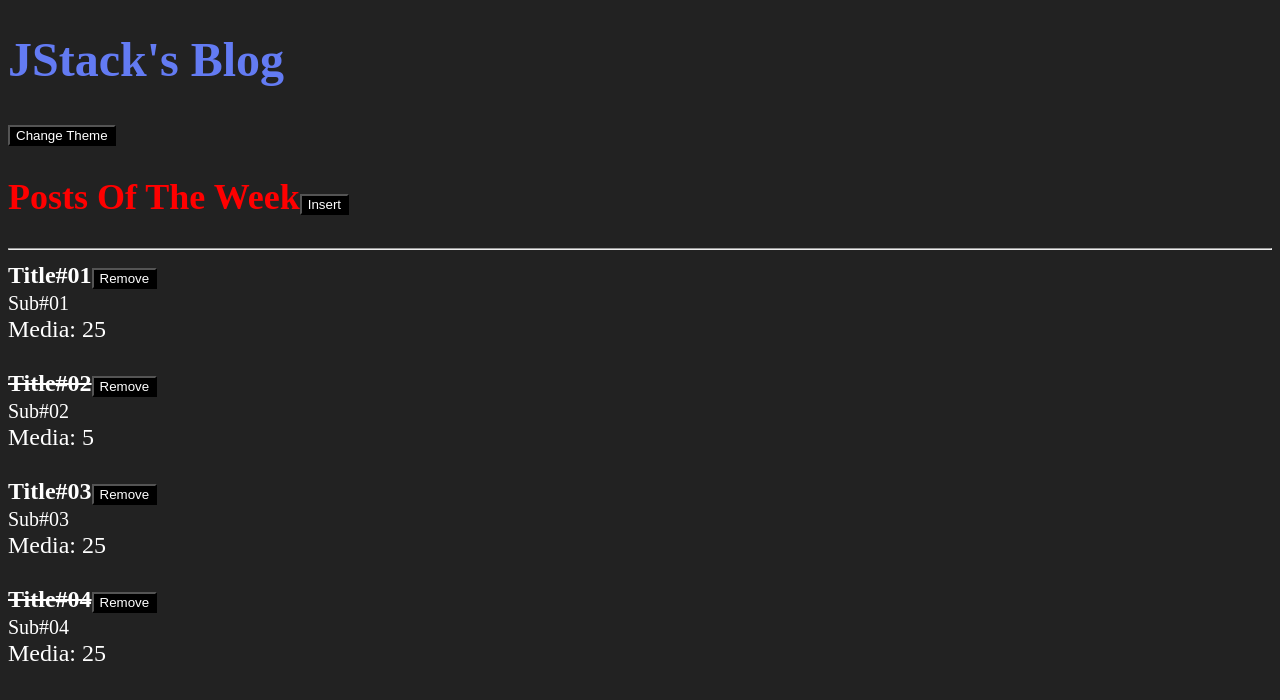
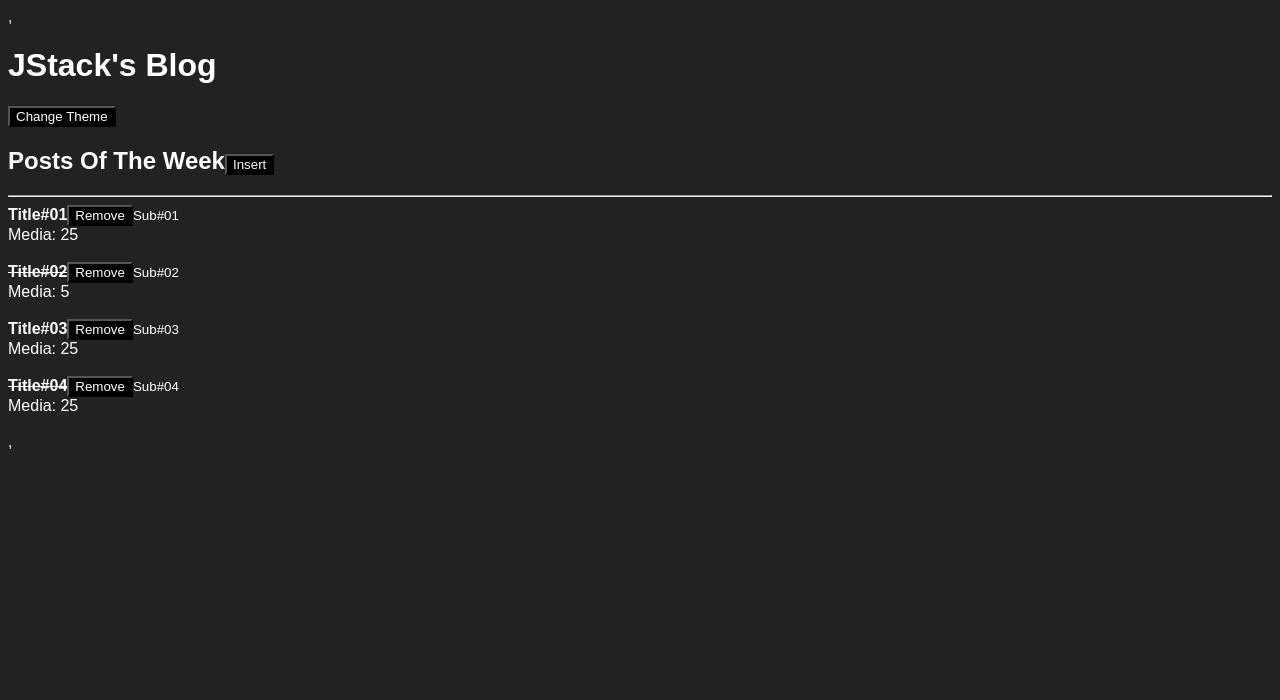
Before and after one commit to rsfbernardes/react-fundamentals, a React app: page / in a window 1280 px wide. Shown: the top 700 px of the page. Built offline with nearby package versions, Linux system fonts and the light colour scheme.

Commit message:
Styled Components Introduction

```diff
--- a/package.json
+++ b/package.json
@@ -24,6 +24,7 @@
     "babel-loader": "^8.2.3",
     "prop-types": "^15.8.1",
     "react": "^17.0.2",
-    "react-dom": "^17.0.2"
+    "react-dom": "^17.0.2",
+    "styled-components": "^5.3.3"
   }
 }
--- a/src/App.css
+++ /dev/null
@@ -1,3 +0,0 @@
-.title {
-  color: #f00;
-}
--- a/src/Header.css
+++ /dev/null
@@ -1,4 +0,0 @@
-.title {
-  color: #637BF3;
-
-}
--- a/src/App.js
+++ b/src/components/App/index.js
@@ -1,18 +1,16 @@
 import React, { useState } from "react";
 
-import Post from "./Post";
-import Header from "./Header";
-import Button from "./Button";
-import { ThemeProvider } from "./ThemeContext";
-
-import styles from './App.css';
+import Post from "../Post";
+import Header from "../Header";
+import Button from "../Button";
+import { ThemeProvider } from "../../context/ThemeContext";
 
 function App() {
   const [posts, setPosts] = useState([
-    { id: Math.random(), title: 'Title#01', subtitle: 'Sub#01', likes: 50, read: false },
-    { id: Math.random(), title: 'Title#02', subtitle: 'Sub#02', likes: 10, read: true },
-    { id: Math.random(), title: 'Title#03', subtitle: 'Sub#03', likes: 50, read: false },
-    { id: Math.random(), title: 'Title#04', subtitle: 'Sub#04', likes: 50, read: true },
+    { id: Math.random(), title: 'Title#01', subtitle: 'Sub#01', likes: 50, read: false, removed: true },
+    { id: Math.random(), title: 'Title#02', subtitle: 'Sub#02', likes: 10, read: true, removed: false },
+    { id: Math.random(), title: 'Title#03', subtitle: 'Sub#03', likes: 50, read: false, removed: false },
+    { id: Math.random(), title: 'Title#04', subtitle: 'Sub#04', likes: 50, read: true, removed: false },
   ]);
 
   function handleInsert() {
@@ -30,16 +28,16 @@ function App() {
 
   function handleRemovePost(postId) {
     setPosts(
-      (prevState) => prevState.filter(
+      (prevState) => (prevState.filter(
         (post) => post.id !== postId
-      )
+      ))
     );
   }
 
   return (
     <ThemeProvider>
       <Header>
-        <h2 className={styles.title}>
+        <h2>
           Posts Of The Week
           <Button onClick={handleInsert}>Insert</Button>
         </h2>
--- a/src/Button.js
+++ b/src/components/Button.js
@@ -1,7 +1,7 @@
 import React, { useContext } from 'react';
 import PropTypes from 'prop-types';
 
-import { ThemeContext } from './ThemeContext';
+import { ThemeContext } from '../context/ThemeContext';
 
 export default function Button(props) {
   const { theme } = useContext(ThemeContext);
--- a/src/Header.js
+++ b/src/components/Header/index.js
@@ -1,17 +1,15 @@
 import React, { useContext } from "react";
 import PropTypes from 'prop-types';
 
-import Button from "./Button";
-import { ThemeContext } from "./ThemeContext";
-
-import styles from './Header.css';
+import Button from "../Button";
+import { ThemeContext } from "../../context/ThemeContext";
 
 export default function Header(props) {
   const {onToogleTheme} = useContext(ThemeContext);
 
   return (
     <>
-      <h1 className={styles.title}>{props.title}</h1>
+      <h1>{props.title}</h1>
       <Button onClick={onToogleTheme}>
         Change Theme
       </Button>
--- a/src/PostHeader.js
+++ b/src/components/Post/PostHeader.js
@@ -1,6 +1,6 @@
 import React from 'react';
 import PropTypes from 'prop-types';
-import Button from './Button';
+import Button from '../Button';
 
 export default function PostHeader(props) {
   return (
--- a/src/index.css
+++ /dev/null
@@ -1,5 +0,0 @@
-body {
-  background: #222;
-  color: #fff;
-  font-size: 24px;
-}
--- a/src/index.js
+++ b/src/index.js
@@ -1,11 +1,14 @@
 import React from "react";
 import ReactDOM from "react-dom";
 
-import App from './App';
+import GlobalStyles from './styles/global'
 
-import  './index.css'
+import App from './components/App';
 
 ReactDOM.render(
-    <App />,
+    <>
+        <GlobalStyles />,
+        <App />,
+    </>,
     document.getElementById('root'),
 );
--- /dev/null
+++ b/src/styles/global.js
@@ -0,0 +1,9 @@
+import { createGlobalStyle } from "styled-components";
+
+export default createGlobalStyle`
+  body {
+    background: #222;
+    color: #fff;
+    font-family: sans-serif;
+  }
+`
```
Also changed, not shown: src/components/Post/index.js (renamed from src/Post.js, +5 -4 lines), src/context/ThemeContext.js (renamed from src/ThemeContext.js), 1 other file (tests, documents, lock files or other folders).
